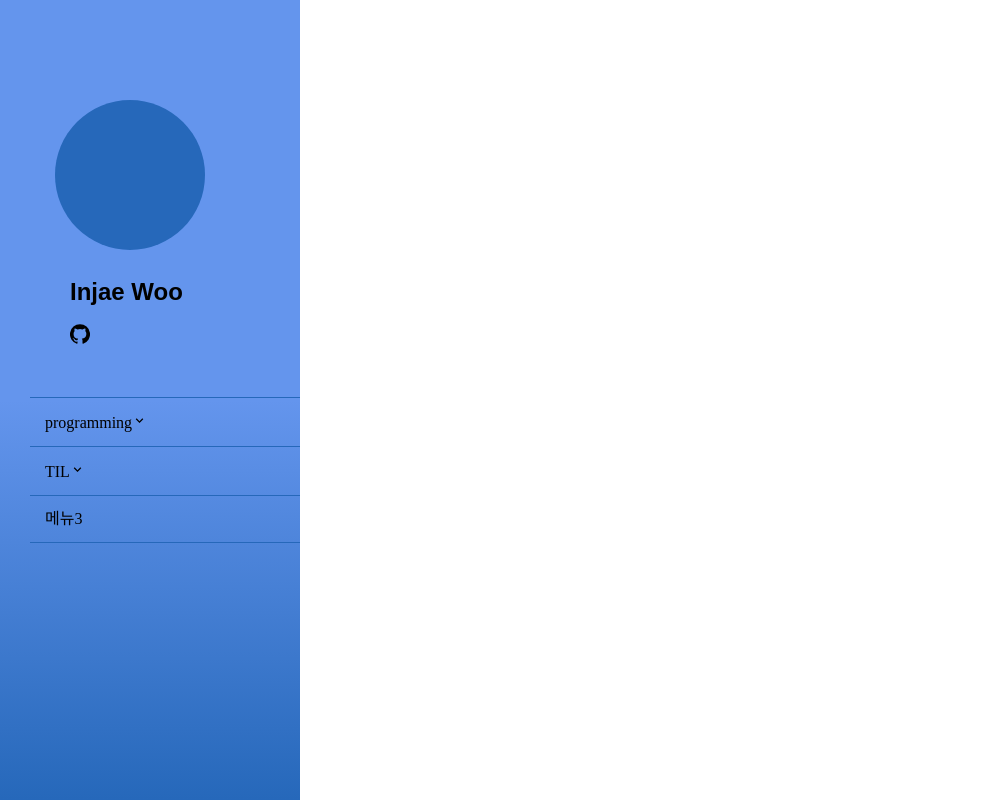
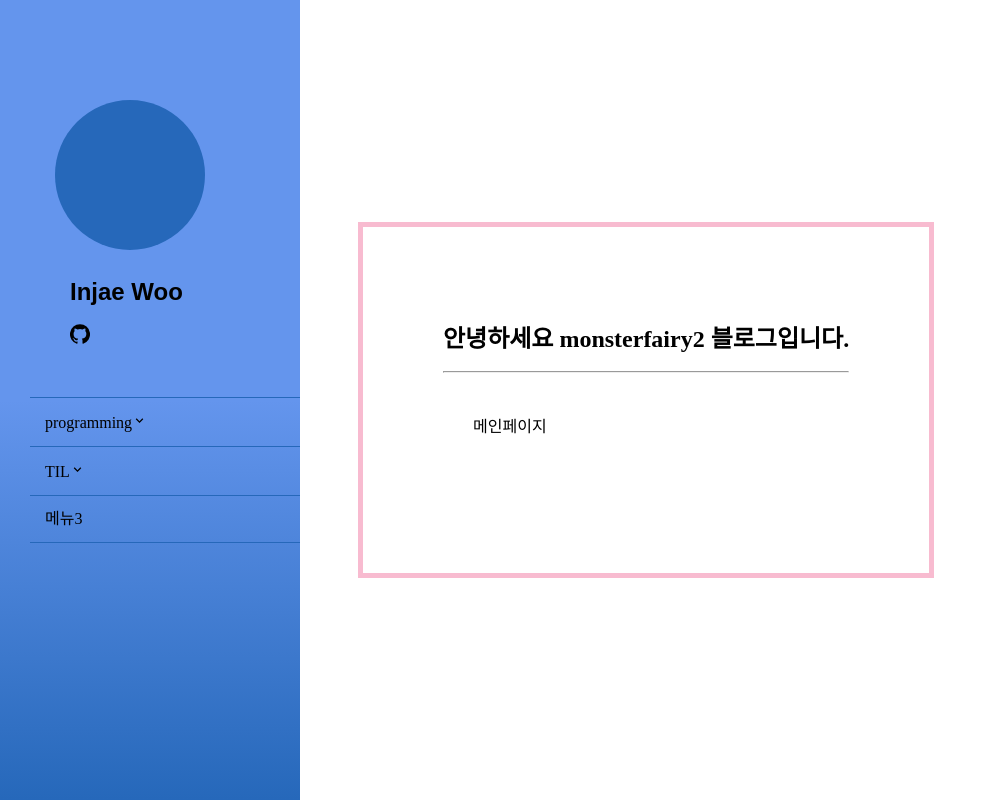
Before and after one commit to wooinjae2/wooinjae2.github.io, a Next.js app: page / in a window 1280 px wide. Shown: the whole page, without its empty margins (0-997 px from the left). Built offline with nearby package versions, Linux system fonts and the light colour scheme.

Commit message:
post 일부 수정

```diff
--- a/components/leftPanel.js
+++ b/components/leftPanel.js
@@ -35,12 +35,13 @@ export default function leftPanel(props) {
 
   return (
     <nav className={styles.nav}>
-
       <div className={styles.desc}>
+        <Link style={{cursor: 'pointer'}} href="/">
           <div className={styles.circle}></div>
-        <h2>Injae Woo</h2>
+        </Link>
+          <h2>Injae Woo</h2>
         <div>
-          <a onClick={()=>{handleClickLinkIcon('https://github.com/wooinjae2')}}> <GitHubIcon style={{fontSize: '20'}}/></a>
+          <a style={{cursor: 'pointer'}}onClick={()=>{handleClickLinkIcon('https://github.com/wooinjae2')}}> <GitHubIcon style={{fontSize: '20'}}/></a>
         </div>
       </div>
 
--- a/components/post.js
+++ b/components/post.js
@@ -1,23 +1,25 @@
-import styles from './post.module.css';
+import styles from "./post.module.css";
 
-export default function post (props) {
-
-    return <div className={styles.post}>
-
-        <div className={styles.postTitle}><h2>{props.title}</h2></div>
-        <hr/>
-        <div className={styles.postBody}>
-            {props.children}
-        </div>
+export default function post(props) {
+  return (
+    <div className={styles.post}>
+      <div className={styles.postTitle}>
+        <h2>{props.title}</h2>
+      </div>
+      <hr />
+      <div className={styles.postBody}>{props.children}</div>
+      {props.refList ? (
+          <>
         <hr/>
         <div className={styles.reference}>
           <h2>출처</h2>
-          {props.refList && props.refList.map((ref)=>{
-              return <div>{ref}</div>
-          })}
+          {props.refList &&
+            props.refList.map((ref) => {
+              return <div>{ref}</div>;
+            })}
         </div>
-
-
+        </>
+      ) : null}
     </div>
-
+  );
 }
--- a/components/post.module.css
+++ b/components/post.module.css
@@ -22,6 +22,7 @@
     margin-left: 30px;
     margin-right: 30px;
 
+
 }
 
 
--- a/package.json
+++ b/package.json
@@ -5,6 +5,7 @@
   "scripts": {
     "dev": "next dev -p 3005",
     "build": "next build",
+    "deploy": "rm -rf node_modules/.cache && next build && next export && touch out/.nojekyll && git add out/ && git commit -m \"Deploy Next.js to gh-pages\" && git subtree push --prefix out origin gh-pages",
     "export": "next export",
     "start": "next start"
   },
--- a/pages/index.js
+++ b/pages/index.js
@@ -1,8 +1,17 @@
+import Post from '../components/post';
 import styles from '../styles/Home.module.css'
+
 
 export default function Home() {
   return (
     <div className={styles.container}>
+
+      <Post
+      title="안녕하세요 monsterfairy2 블로그입니다."
+
+    >
+      메인페이지
+    </Post>
     </div>
   )
 }
```
Also changed, not shown: pages/programming/1.js (+16 -8 lines).
